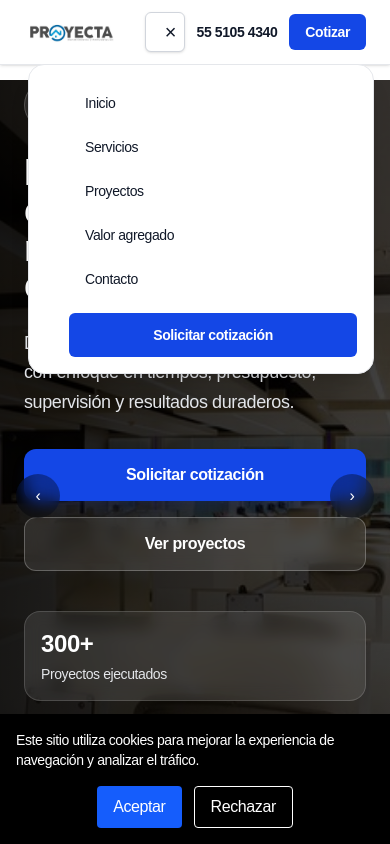
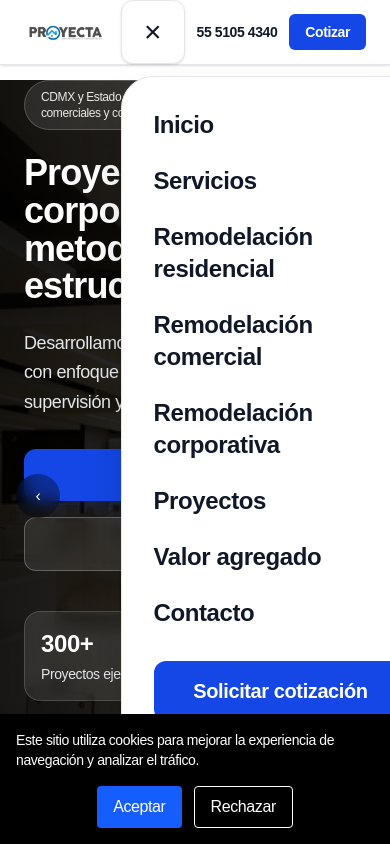
Before and after one commit to caprivara86/proyectaremodela, a Next.js app: page / in a window 390 px wide. Both pictures are taken after a click on the button "Abrir menú". Shown: the top 844 px of the page. Built offline with nearby package versions, Linux system fonts and the light colour scheme.

Commit message:
fix: update mobile menu with service pages (residencial, comercial, corporativa)

```diff
--- a/src/components/MobileMenu.tsx
+++ b/src/components/MobileMenu.tsx
@@ -2,38 +2,41 @@
 
 import { useState } from "react";
 
-const links = [
-  { href: "/", label: "Inicio" },
-  { href: "/servicios", label: "Servicios" },
-  { href: "/proyectos", label: "Proyectos" },
-  { href: "/por-que", label: "Valor agregado" },
-  { href: "/contacto", label: "Contacto" },
-];
-
 export default function MobileMenu() {
   const [open, setOpen] = useState(false);
 
+  const links = [
+    { href: "/", label: "Inicio" },
+    { href: "/servicios", label: "Servicios" },
+    { href: "/remodelacion-residencial", label: "Remodelación residencial" },
+    { href: "/remodelacion-comercial", label: "Remodelación comercial" },
+    { href: "/remodelacion-corporativa", label: "Remodelación corporativa" },
+    { href: "/proyectos", label: "Proyectos" },
+    { href: "/por-que", label: "Valor agregado" },
+    { href: "/contacto", label: "Contacto" },
+  ];
+
   return (
-    <div className="ml-3 md:hidden">
+    <div className="md:hidden ml-3 relative">
       <button
         type="button"
-        aria-label="Abrir menú"
+        aria-label={open ? "Cerrar menú" : "Abrir menú"}
         aria-expanded={open}
         onClick={() => setOpen((v) => !v)}
-        className="ml-3 inline-flex h-10 w-10 items-center justify-center rounded-md border border-gray-300 bg-white text-gray-900 shadow-sm hover:bg-gray-50 transition"
+        className="inline-flex h-16 w-16 items-center justify-center rounded-xl border border-gray-200 bg-white text-gray-900 shadow-sm transition hover:bg-gray-50"
       >
-        <span className="ml-3 text-xl leading-none">{open ? "×" : "☰"}</span>
+        <span className="text-3xl leading-none">{open ? "×" : "☰"}</span>
       </button>
 
       {open && (
-        <div className="ml-3 absolute left-4 right-4 top-16 z-50 rounded-2xl border border-gray-200 bg-white p-4 shadow-xl">
-          <nav className="ml-3 flex flex-col">
+        <div className="absolute left-0 top-[calc(100%+12px)] z-50 w-[320px] max-w-[85vw] rounded-[2rem] bg-white p-8 shadow-2xl border border-gray-200">
+          <nav className="flex flex-col gap-6">
             {links.map((link) => (
               <a
                 key={link.href}
                 href={link.href}
                 onClick={() => setOpen(false)}
-                className="ml-3 rounded-lg px-4 py-3 text-sm font-medium text-gray-900 hover:bg-gray-50 transition"
+                className="text-2xl font-semibold text-gray-900 hover:text-blue-700 transition"
               >
                 {link.label}
               </a>
@@ -42,7 +45,7 @@ export default function MobileMenu() {
             <a
               href="/contacto"
               onClick={() => setOpen(false)}
-              className="ml-3 mt-3 inline-flex items-center justify-center rounded-md bg-blue-700 px-4 py-3 text-sm font-semibold text-white hover:bg-blue-800 transition"
+              className="mt-2 inline-flex items-center justify-center rounded-xl bg-blue-700 px-6 py-4 text-xl font-semibold text-white hover:bg-blue-800 transition"
             >
               Solicitar cotización
             </a>
```
